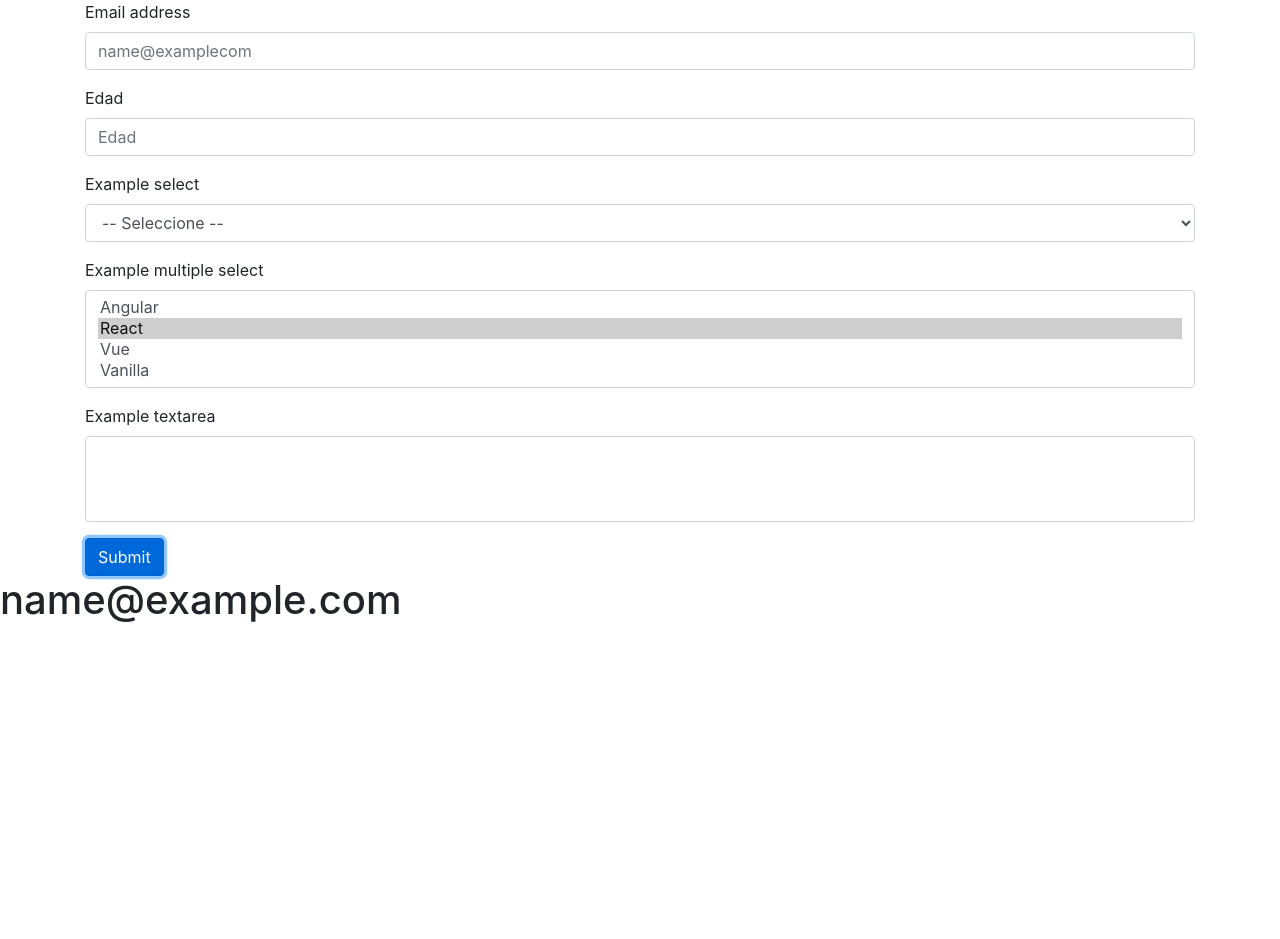
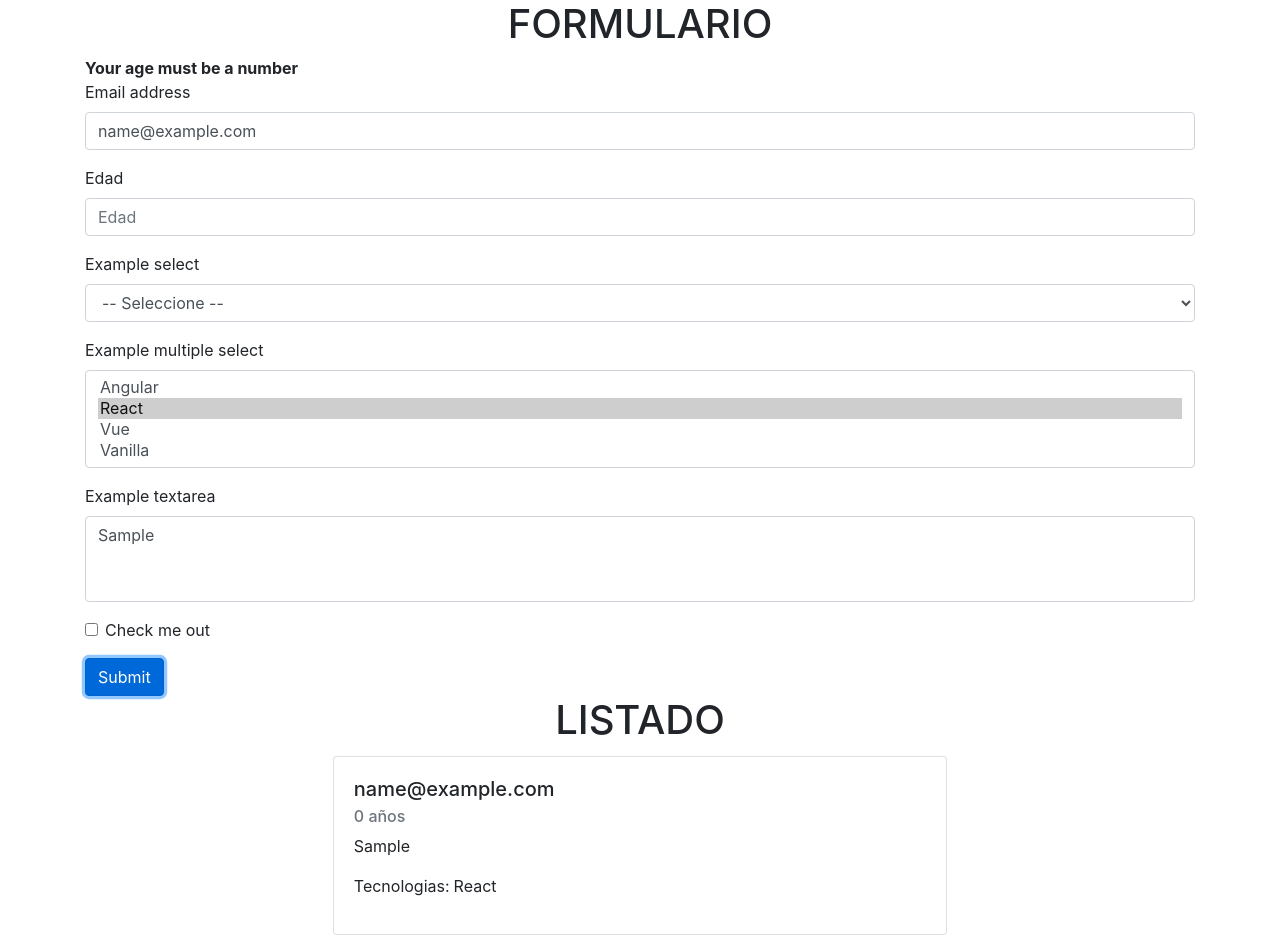
Before and after one commit to Jojansantia/FormWithClass, a React (Create React App) app: page / in a window 1280 px wide. Both pictures are taken after typing "name@example.com", "Sample", "Sample" into the empty fields and a click on the button "Submit". Before the commit the page ends 800 px from the top, so only its background shows below. Built offline with nearby package versions, Linux system fonts and the light colour scheme.

Commit message:
Creando el listado

```diff
--- a/src/App.js
+++ b/src/App.js
@@ -6,78 +6,23 @@ import Listado from './components/Listado'
 export default class App extends Component {
 
   state = {
-    email: '',
-    age: 0,
-    select: '',
-    techs: ["React"],
-    descripcion: '',
-    errormessage: '',
     formulario: []
   };
 
-  setForm = (event) => {
-    event.preventDefault()
-
-    let email = this.state.email
-    let age = this.state.age
-    let select = this.state.select
-    let techs = this.state.techs
-    let descripcion = this.state.descripcion
-
-    let informacion = {
-      email, age, select, techs, descripcion
-    }
-
+  guardarForm = (newForm) => {
     let formulario = this.state.formulario
-    formulario.push(informacion)
-
-    this.setState({
-      email: '',
-      age: 0,
-      select: '',
-      techs: ["React"],
-      descripcion: '',
-      errormessage: '',
-      formulario
-    })
+    formulario.push(newForm)
+    this.setState({formulario})
   }
-
-  myChangeHandler = (event) => {
-    let nam = event.target.name;
-    let val = event.target.value;
-    let err = '';
-    if (nam === "age") {
-      let newval = parseInt(val)
-      if (val !=="" && !Number(val)) {
-        err = <strong>Your age must be a number</strong>;
-        this.setState({errormessage: err});
-        return;
-      }
-      this.setState({[nam]: newval});
-      this.setState({errormessage: err});
-    }else if(nam === 'techs'){
-        val = Array.from(
-        event.target.selectedOptions,
-        (option) => option.value
-      )
-      this.setState({[nam]: val});
-    }else{
-      this.setState({[nam]: val});
-
-    }
-  }
-
   render() {
-
     return (
       <>
         <Formulario
-          state={this.state}
-          myChangeHandler={this.myChangeHandler}
-          setForm={this.setForm}
+          guardarForm={this.guardarForm}
+
         />
         <Listado
-        formulario={this.state.formulario}
+          formulario={this.state.formulario}
         />
       </>
     );
--- a/src/components/Formulario.js
+++ b/src/components/Formulario.js
@@ -2,14 +2,60 @@ import React, { Component } from 'react'
 
 export default class Formulario extends Component {
 
-
+  state ={
+    email: '',
+    age: 0,
+    select: '',
+    techs: ["React"],
+    descripcion: '',
+    check: false,
+    errormessage: '',
+  }
 
 	render() {
-    const {state, myChangeHandler, setForm} = this.props
-    const {email, age, select, techs, descripcion, errormessage } = state
+    const { guardarForm } = this.props
+    const {email, age, select, techs, descripcion, check, errormessage } = this.state
+
+    const setChecked = check => {
+      this.setState({...this.state, check})
+    }
+
+    const  setForm = (event) => {
+      event.preventDefault()
+      guardarForm(this.state)
+    }
+
+  const myChangeHandler = (event) => {
+    let nam = event.target.name;
+    let val = event.target.value;
+    let err = '';
+
+    if (nam === "age") {
+      let newval = parseInt(val)
+      if (val !=="" && !Number(val)) {
+        err = <strong>Your age must be a number</strong>;
+        this.setState({errormessage: err});
+        return;
+      }
+      this.setState({[nam]: newval});
+      this.setState({errormessage: err});
+
+    }else if(nam === 'techs'){
+        val = Array.from(
+        event.target.selectedOptions,
+        (option) => option.value
+      )
+      this.setState({[nam]: val});
+
+    }else{
+      this.setState({[nam]: val});
+
+    }
+  }
 
 		return (
 			<div className="container m-auto">
+        <h1 className="text-center">FORMULARIO</h1>
         <form onSubmit={setForm}>
           {errormessage}
           <div className="form-group">
@@ -24,16 +70,16 @@ export default class Formulario extends Component {
             <label forhtml="exampleFormControlSelect1">Example select</label>
             <select className="form-control" value={select} onChange={myChangeHandler} name="select" id="exampleFormControlSelect1">
               <option value="">-- Seleccione --</option>
-              <option value="1">1</option>
-              <option value="2">2</option>
-              <option value="3">3</option>
-              <option value="4">4</option>
-              <option value="5">5</option>
+              <option value="Prueba 1">Prueba 1</option>
+              <option value="Prueba 2">Prueba 2</option>
+              <option value="Prueba 3">Prueba 3</option>
+              <option value="Prueba 4">Prueba 4</option>
+              <option value="Prueba 5">Prueba 5</option>
             </select>
           </div>
           <div className="form-group">
             <label forhtml="exampleFormControlSelect2">Example multiple select</label>
-            <select multiple className="form-control" value={techs} onChange={myChangeHandler} name="techs" id="exampleFormControlSelect2">
+            <select multiple className="form-control"  value={techs} onChange={myChangeHandler} name="techs" id="exampleFormControlSelect2">
               <option value="Angular">Angular</option>
               <option value="React">React</option>
               <option value="Vue">Vue</option>
@@ -48,6 +94,11 @@ export default class Formulario extends Component {
               name="descripcion" id="exampleFormControlTextarea1" rows="3">
             </textarea>
           </div>
+
+          <div className="form-group form-check">
+            <input type="checkbox" name="check"  checked={check} onChange={() => setChecked(!check)} className="form-check-input" id="exampleCheck1"/>
+            <label className="form-check-label" forhtml="exampleCheck1">Check me out</label>
+          </div>
           <button type="submit" className="btn btn-primary">Submit</button>
         </form>
       </div>
--- a/src/components/Listado.js
+++ b/src/components/Listado.js
@@ -5,20 +5,25 @@ export default class Listado extends Component {
 
 	render() {
 		const {formulario} = this.props
+console.log(formulario);
 		return (
 			<>
+        <h1 className="text-center">LISTADO</h1>
+				<div className="d-flex flex-wrap flex-row justify-content-around">
 					{
 						formulario &&
-						formulario.map(form => (
+							formulario.map((form, index) => (
 
 									<Persona
-									key={form.age}
+										key={index}
 										form={form}
 									/>
 
 							))
 
 					}
+				</div>
+
 
 			</>
 		)
--- a/src/components/Persona.js
+++ b/src/components/Persona.js
@@ -3,13 +3,25 @@ import React, { Component } from 'react'
 export default class Persona extends Component {
 	render() {
 		const {form} = this.props
-        const {email} = form
+		const {email, age, techs, descripcion } = form
 		return (
-            <div>
-                <h1>
-                    {email || null}
-                </h1>
+			<>
+				<div className="card m-1" style={{width: '48%'}}>
+					<div className="card-body">
+						<h5 className="card-title">{email}</h5>
+						<h6 className="card-subtitle mb-2 text-muted">{age} años</h6>
+						<p className="card-text flex-wrap">{descripcion}</p>
+						<div className="flex-wrap flex-row d-flex">
+						<p className="">Tecnologias:</p>
+						{
+							techs.map((tec, index) => (
+								<p className="mx-1 " key={index}>{tec}</p>
+							))
+						}
 						</div>
+					</div>
+				</div>
+			</>
 		)
 	}
 }
```
Lines whose indentation alone changed are shown as unchanged.
